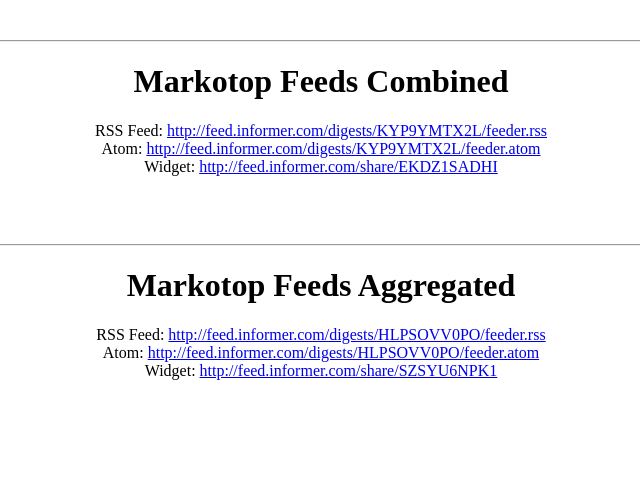
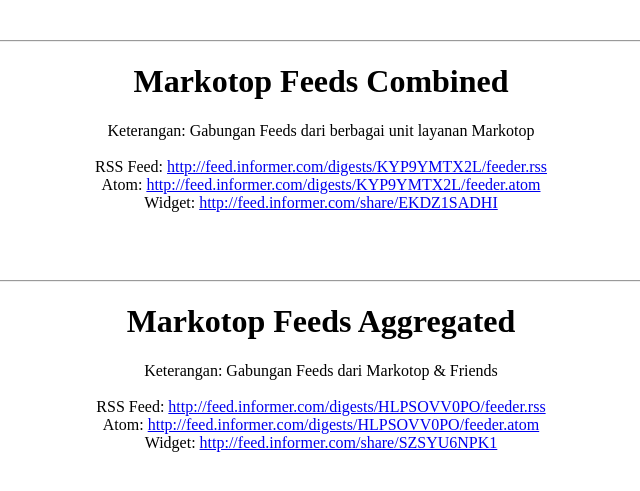
Before and after one commit to markotopcom/markotopcom, a plain HTML site: page index.html in a window 1280 px wide. Shown: the part 135-626 px from the top of the page, without its empty margins (319-959 px from the left). Drawn offline with Linux system fonts and the light colour scheme; a script that the page names is missing.

Commit message:
Add files via upload

```diff
--- a/index.html
+++ b/index.html
@@ -24,6 +24,8 @@
 <h1>Markotop Feeds Combined</h1>
 
 <font size="3">
+Keterangan: Gabungan Feeds dari berbagai unit layanan Markotop
+<br><br>
 RSS Feed: <a href="http://feed.informer.com/digests/KYP9YMTX2L/feeder.rss">http://feed.informer.com/digests/KYP9YMTX2L/feeder.rss</a>
 <br>
 Atom: <a href="http://feed.informer.com/digests/KYP9YMTX2L/feeder.atom">http://feed.informer.com/digests/KYP9YMTX2L/feeder.atom</a>
@@ -49,6 +51,8 @@ Powered by <a href="http://feed.informer.com/">RSS Feed Informer</a></noscript>
 <h1>Markotop Feeds Aggregated</h1>
 
 <font size="3">
+Keterangan: Gabungan Feeds dari Markotop & Friends
+<br>&nbsp;<br>
 RSS Feed: <a href="http://feed.informer.com/digests/HLPSOVV0PO/feeder.rss">http://feed.informer.com/digests/HLPSOVV0PO/feeder.rss</a>
 <br>
 Atom: <a href="http://feed.informer.com/digests/HLPSOVV0PO/feeder.atom">http://feed.informer.com/digests/HLPSOVV0PO/feeder.atom</a>
```
